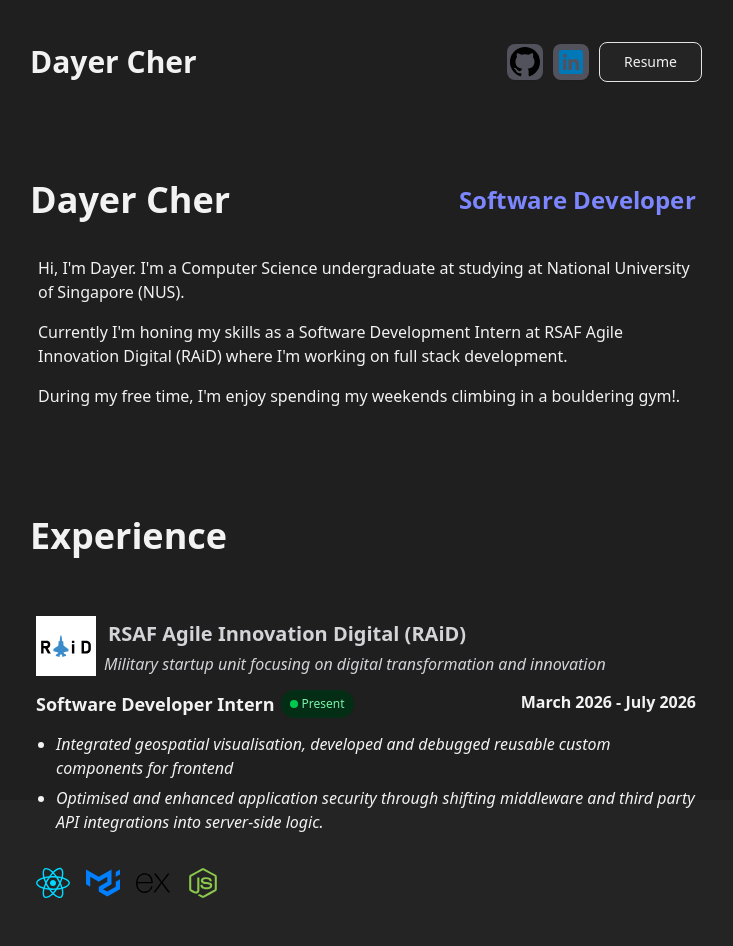
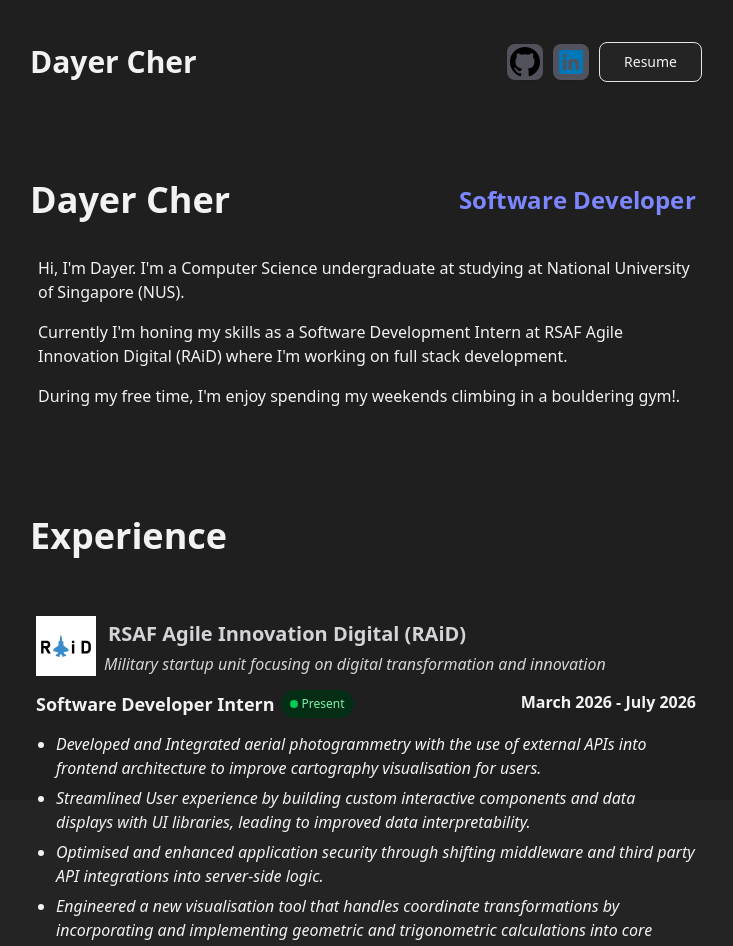
Before and after one commit to dayercher005/Portfolio, a React (Vite) app: page / in a window 1280 px wide. Shown: the top 946 px of the page, without its empty margins (274-1007 px from the left). Built offline with nearby package versions, Linux system fonts and the light colour scheme.

Commit message:
feat: updated experience data

```diff
--- a/src/data/experience.ts
+++ b/src/data/experience.ts
@@ -27,8 +27,10 @@ export const ExperienceData = {
                 startDate: "March 2026",
                 endDate: "July 2026",
                 scope: [
-                    "Integrated geospatial visualisation, developed and debugged reusable custom components for frontend",
-                    "Optimised and enhanced application security through shifting middleware and third party API integrations into server-side logic."
+                    "Developed and Integrated aerial photogrammetry with the use of external APIs into frontend architecture to improve cartography visualisation for users.",
+                    "Streamlined User experience by building custom interactive components and data displays with UI libraries, leading to improved data interpretability.",
+                    "Optimised and enhanced application security through shifting middleware and third party API integrations into server-side logic.",
+                    "Engineered a new visualisation tool that handles coordinate transformations by incorporating and implementing geometric and trigonometric calculations into core functionality."
                 ],
                 technologies: [
                     { name: Technology.REACT, icon: Icons.REACT },
```
